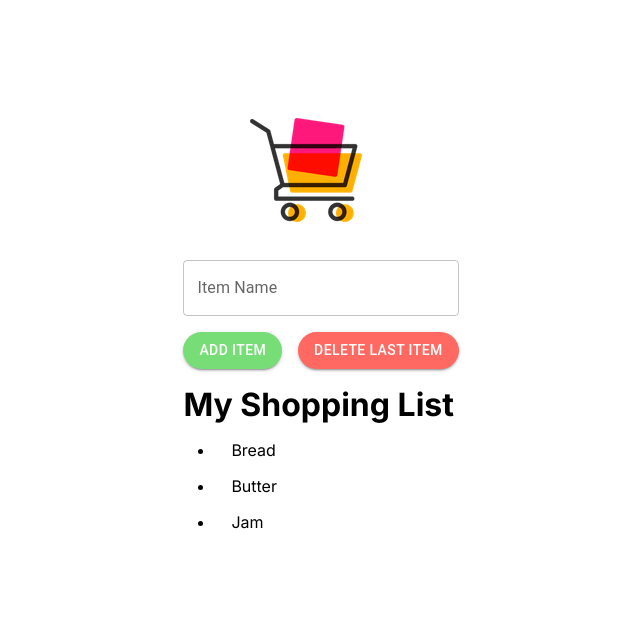
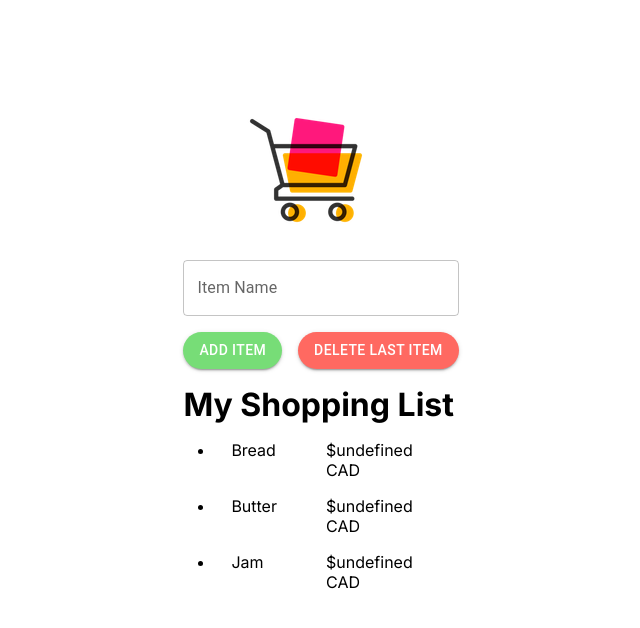
Before and after one commit to McMasterRS/lmr_mvvm, a Next.js app: page / in a window 1280 px wide. Shown: the top 628 px of the page, without its empty margins (319-959 px from the left). Built offline with nearby package versions, Linux system fonts and the light colour scheme.

Commit message:
added price column

```diff
--- a/app/api/items/add/route.ts
+++ b/app/api/items/add/route.ts
@@ -17,7 +17,8 @@ export async function POST(request:Request, response: Response) {
         data.push(
             {
                 id: data.length + 1,
-                name: body.itemText
+                name: body.itemText,
+                price: Math.floor(Math.random() * (20 - 1 + 1)) + 1
             }
         )
 
--- a/app/page.tsx
+++ b/app/page.tsx
@@ -1,7 +1,7 @@
 'use client';
 
 import styles from './page.module.css'
-import {Box, List, ListItem, Stack, TextField} from "@mui/material";
+import {Box, Grid, List, ListItem, Stack, TextField} from "@mui/material";
 import styled from '@emotion/styled'
 import MuiButton, {ButtonProps} from '@mui/material/Button'
 import {useEffect, useState} from "react";
@@ -28,7 +28,8 @@ const imgStyle = {
 
 interface Item {
     id: number,
-    name: string
+    name: string,
+    price: number,
 }
 
 export default function Home() {
@@ -107,7 +108,16 @@ export default function Home() {
                         <h1>My Shopping List</h1>
                         <List sx={{ listStyleType: 'disc', pl: 4 }}>
                             {items.map((item: Item) => (
-                                <ListItem sx={{ display: 'list-item' }} key={item.id}> {item.name} </ListItem>
+                                <ListItem sx={{ display: 'list-item' }} key={item.id}>
+                                    <Grid container spacing={2}>
+                                        <Grid item xs={5}>
+                                            {item.name}
+                                        </Grid>
+                                        <Grid item xs={4}>
+                                            {"$" + item.price + " CAD"}
+                                        </Grid>
+                                    </Grid>
+                                </ListItem>
                             ))}
                         </List>
                     </div>
```
